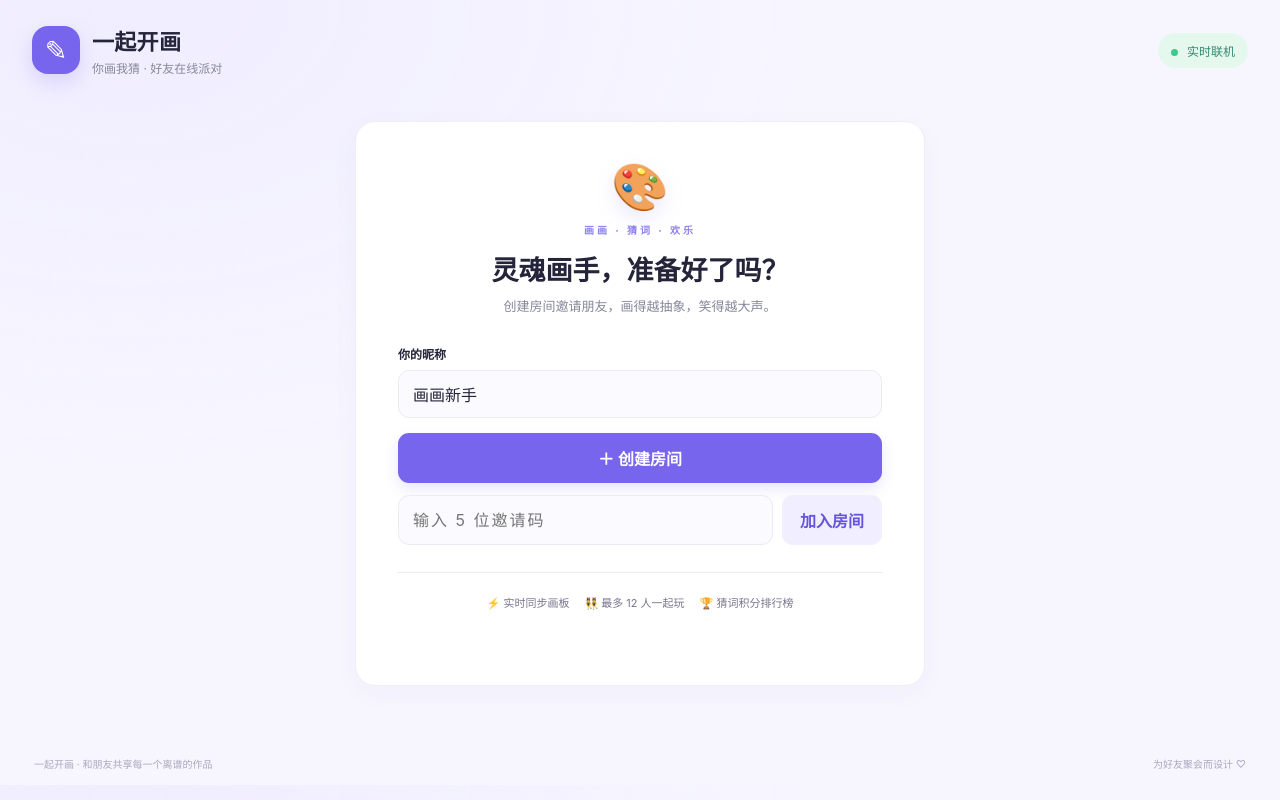
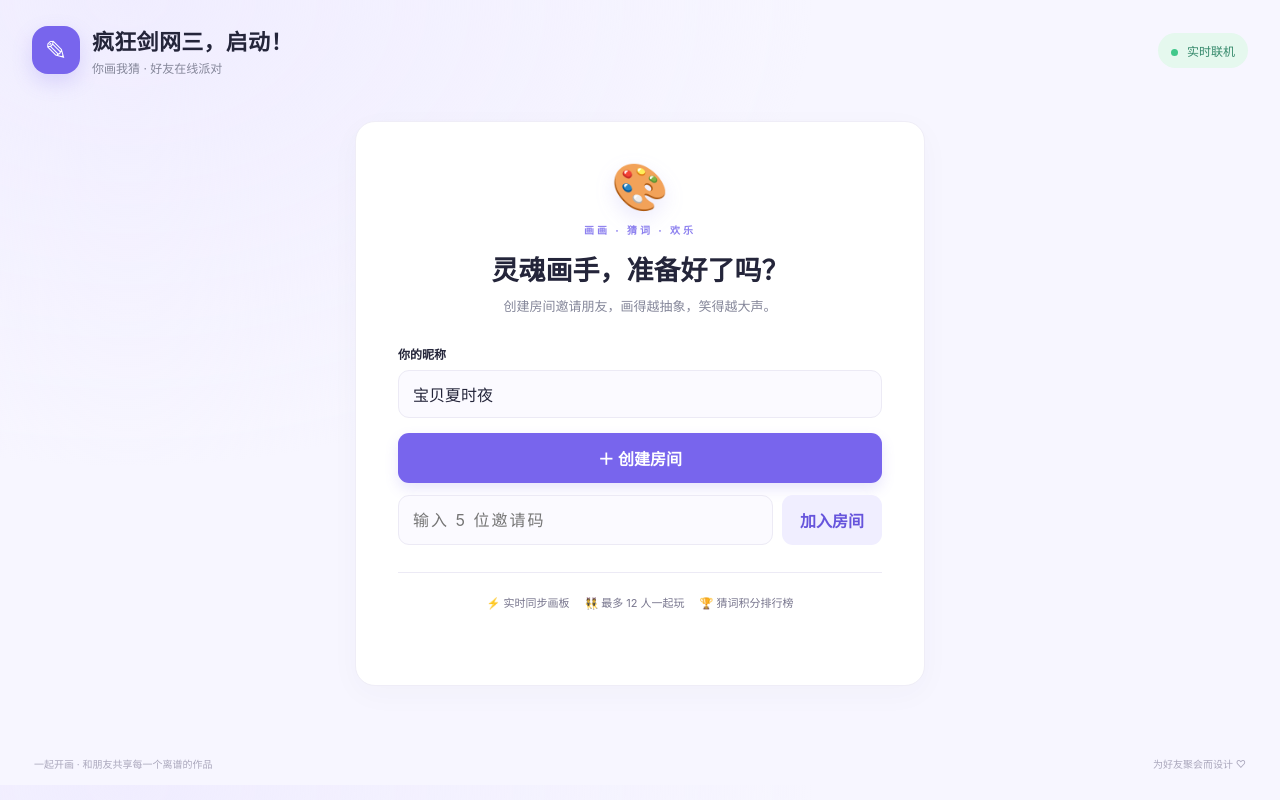
Before and after one commit to MXieing/draw-guess-chinese, a website: page draw_guess_online/public/index.html in a window 1280 px wide. Drawn offline with nearby package versions, Linux system fonts and the light colour scheme; no server answers.

Commit message:
Add files via upload

```diff
--- a/draw_guess_online/public/index.html
+++ b/draw_guess_online/public/index.html
@@ -7,11 +7,11 @@
 </head>
 <body>
 <div class="app">
-  <header><div class="brand"><span class="logo">✎</span><div><h1>一起开画</h1><p>你画我猜 · 好友在线派对</p></div></div><div class="live"><i></i> 实时联机</div></header>
+  <header><div class="brand"><span class="logo">✎</span><div><h1>疯狂剑网三，启动！</h1><p>你画我猜 · 好友在线派对</p></div></div><div class="live"><i></i> 实时联机</div></header>
   <main>
     <section id="lobby" class="lobby panel">
       <div class="hero"><div class="hero-art">🎨</div><div class="eyebrow">画画 · 猜词 · 欢乐</div><h2>灵魂画手，准备好了吗？</h2><p>创建房间邀请朋友，画得越抽象，笑得越大声。</p></div>
-      <label for="playerName">你的昵称</label><input id="playerName" maxlength="16" placeholder="给自己起个名字" value="画画新手">
+      <label for="playerName">你的昵称</label><input id="playerName" maxlength="16" placeholder="给自己起个名字" value="宝贝夏时夜">
       <div class="lobby-actions"><button id="createBtn" class="primary">＋ 创建房间</button><div class="join-row"><input id="roomCode" maxlength="5" placeholder="输入 5 位邀请码"><button id="joinBtn" class="secondary">加入房间</button></div></div>
       <div class="features"><span>⚡ 实时同步画板</span><span>👯 最多 12 人一起玩</span><span>🏆 猜词积分排行榜</span></div>
       <p id="lobbyError" class="error"></p>
```
